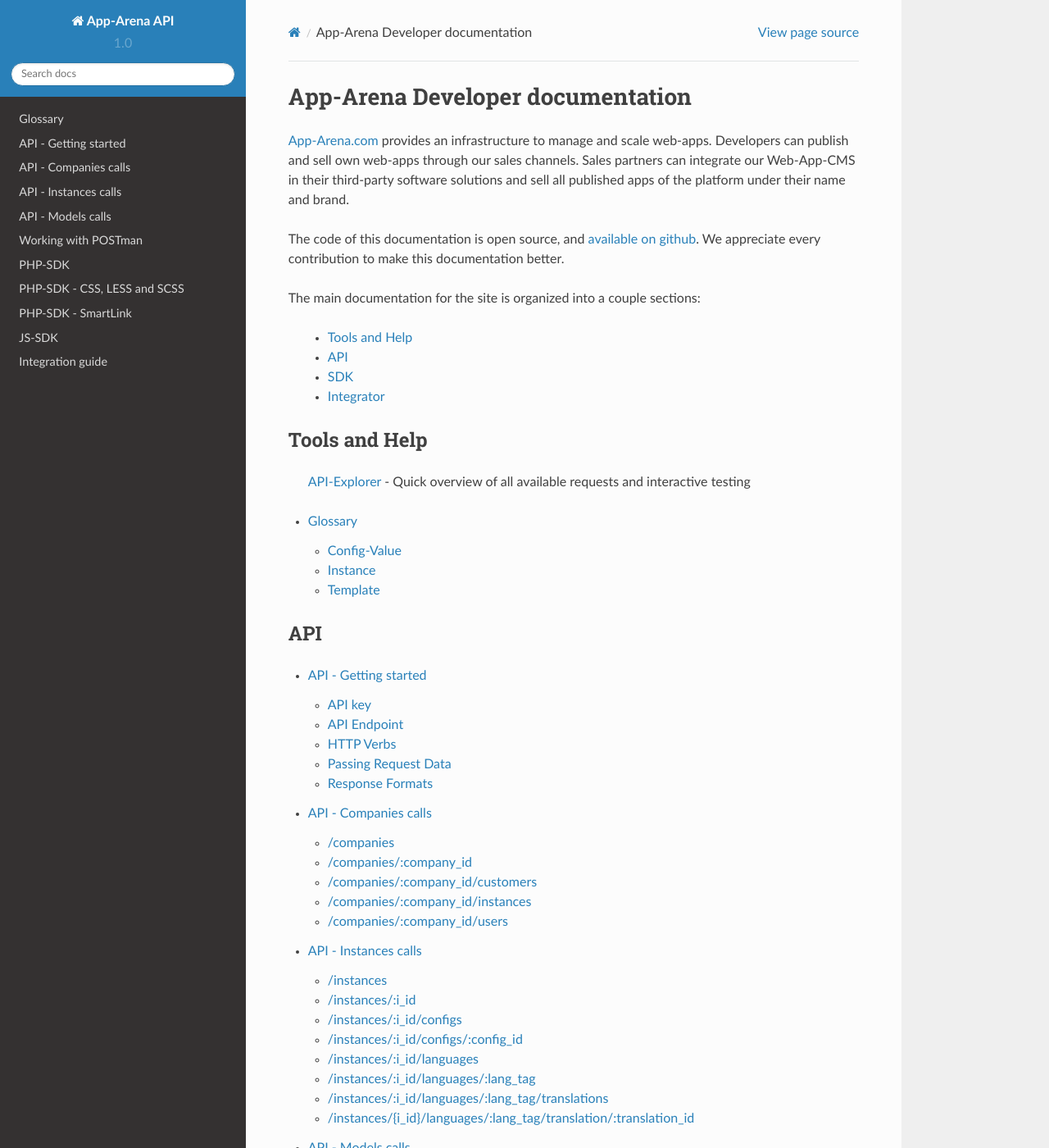
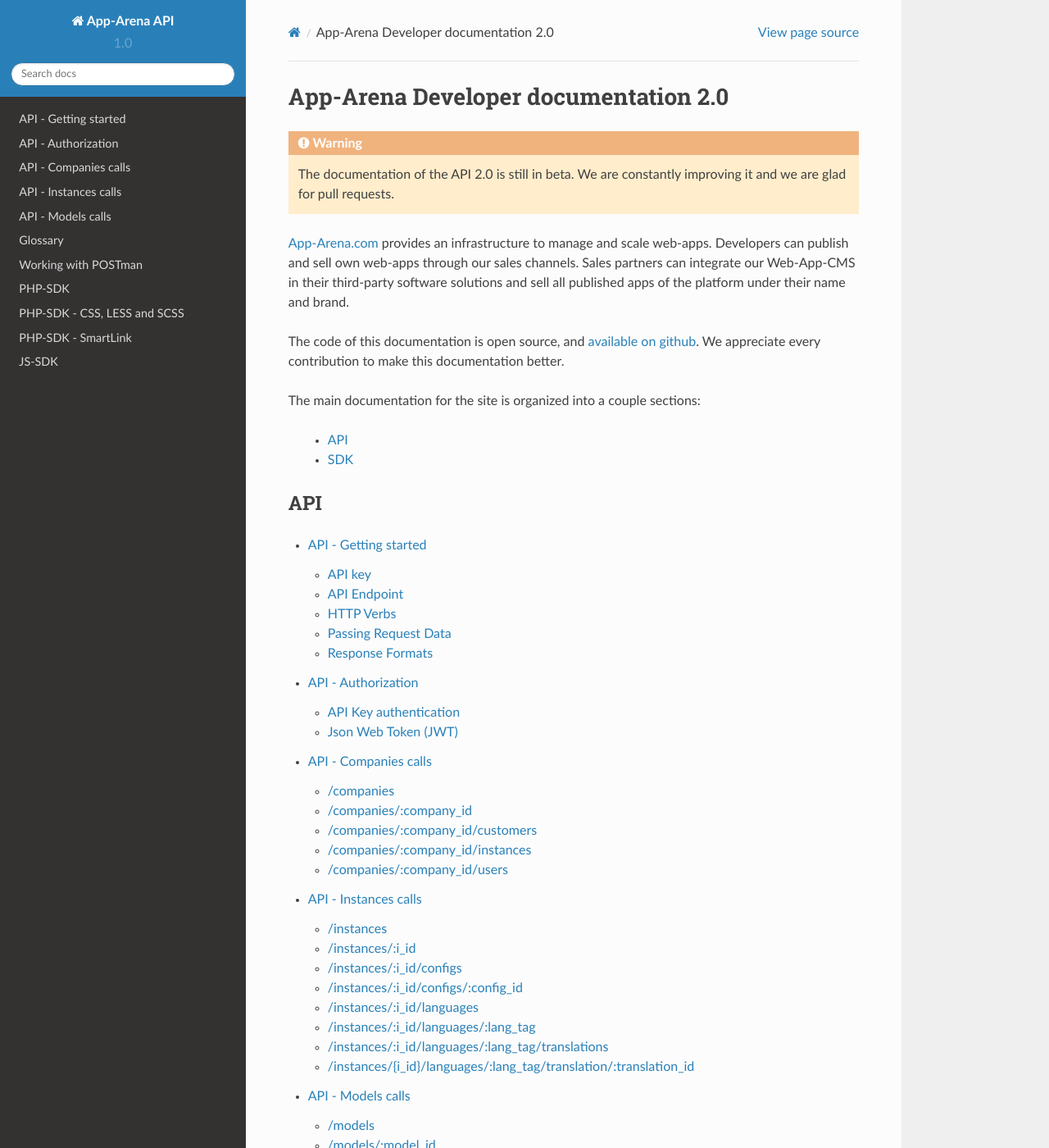
Before and after one commit to apparena/docs, a Sphinx documentation site: the page built from docs/index.rst, in a window 1280 px wide and 1400 px high. Shown: the whole window at 82% size. Built offline with Sphinx 7.4.7 and the Read the Docs theme 2.0.0, drawn with Linux system fonts in a browser that asks for light colours; some of the changed lines change nothing that is shown; some of the changed text lies outside the part shown.

Commit message:
Update authorization documentation

```diff
--- /dev/null
+++ b/docs/api/020-auth.rst
@@ -0,0 +1,66 @@
+API - Authorization
+===================
+
+You have two options to authenticate against our API:
+1) API Key
+2) Json Web Token
+
+Both methods can be used be sending an "Authorization" header.
+
+API Key authentication
+----------------------
+::
+
+    POST /api/v2/apps HTTP/1.1
+    Host: v2.app-arena.com
+    Content-Type: application/json
+    Authorization: **YOURAPIKEY**
+
+
+The example request will return a list of all apps of the company, the api key is assigned to.
+
+Json Web Token (JWT)
+--------------------
+
+The token will automatically expire after 2 hours. It is meant for the use in browser for example for your Ajax
+requests. To obtain a token send one of the following requests.
+
+Generate user token
+~~~~~~~~~~~~~~~~~~~
+
+A user token can act in behalf of a user through the API. The token has the same access rights as the user account
+the user is generated from.
+
+.. http:method:: POST /api/v2/auth/token
+
+Header::
+
+    Host: v2.app-arena.com
+    Content-Type: application/json
+    Authorization: **YOURAPIKEY**
+
+
+.. http:response:: Example request body
+
+    .. sourcecode:: js
+
+        {
+            "email":"s.buckpesch@iconsultants.eu",
+            "password":"1234"
+        }
+
+Generate api key token
+~~~~~~~~~~~~~~~~~~~~~~
+
+An Api key token can be used independent from a user. The key advantage of an API key token is its limited access.
+You can define all access rights for api keys in the App-Manager Backend Developer Section. ::
+
+    POST /api/v2/auth/token HTTP/1.1
+    Host: v2.app-arena.com
+    Content-Type: application/json
+    Authorization: YOURAPIKEY
+
+
+    {
+        "apikey":"123456"
+    }
--- a/docs/index.rst
+++ b/docs/index.rst
@@ -1,5 +1,9 @@
-App-Arena Developer documentation
-=================================
+App-Arena Developer documentation 2.0
+=====================================
+
+
+.. warning:: The documentation of the API 2.0 is still in beta. We are constantly improving it and we are glad for pull
+             requests.
 
 `App-Arena.com`_ provides an infrastructure to manage and scale web-apps.
 Developers can publish and sell own web-apps through our sales channels.
@@ -15,25 +19,8 @@
 
 The main documentation for the site is organized into a couple sections:
 
-    * :ref:`tools`
     * :ref:`dev-docs`
     * :ref:`sdk`
-    * :ref:`integrator-docs`
-
-.. _tools:
-
-Tools and Help
-~~~~~~~~~~~~~~
-
-    `API-Explorer`_ - Quick overview of all available requests and interactive testing
-
-.. _API-Explorer: https://v2.app-arena.com/apigility/swagger/API-v1
-
-.. toctree::
-    :maxdepth: 2
-
-    glossary
-
 
 .. _dev-docs:
 
@@ -44,9 +31,11 @@
     :maxdepth: 2
 
     api/001-index
+    api/020-auth
     api/030-companies
     api/090-instances
     api/130-models
+    glossary
     postman
 
 .. _sdk:
@@ -61,16 +50,3 @@
     sdk/php/030-css
     sdk/php/190-smartlink
     sdk/js/001-index
-
-.. _integrator-docs:
-
-Integrator
-~~~~~~~~~~
-
-If you want to integrate the App-Manager to your system and you want to sell apps on your website,
-please get started with one of the following topics:
-
-.. toctree::
-    :maxdepth: 2
-
-    integration/index
```
